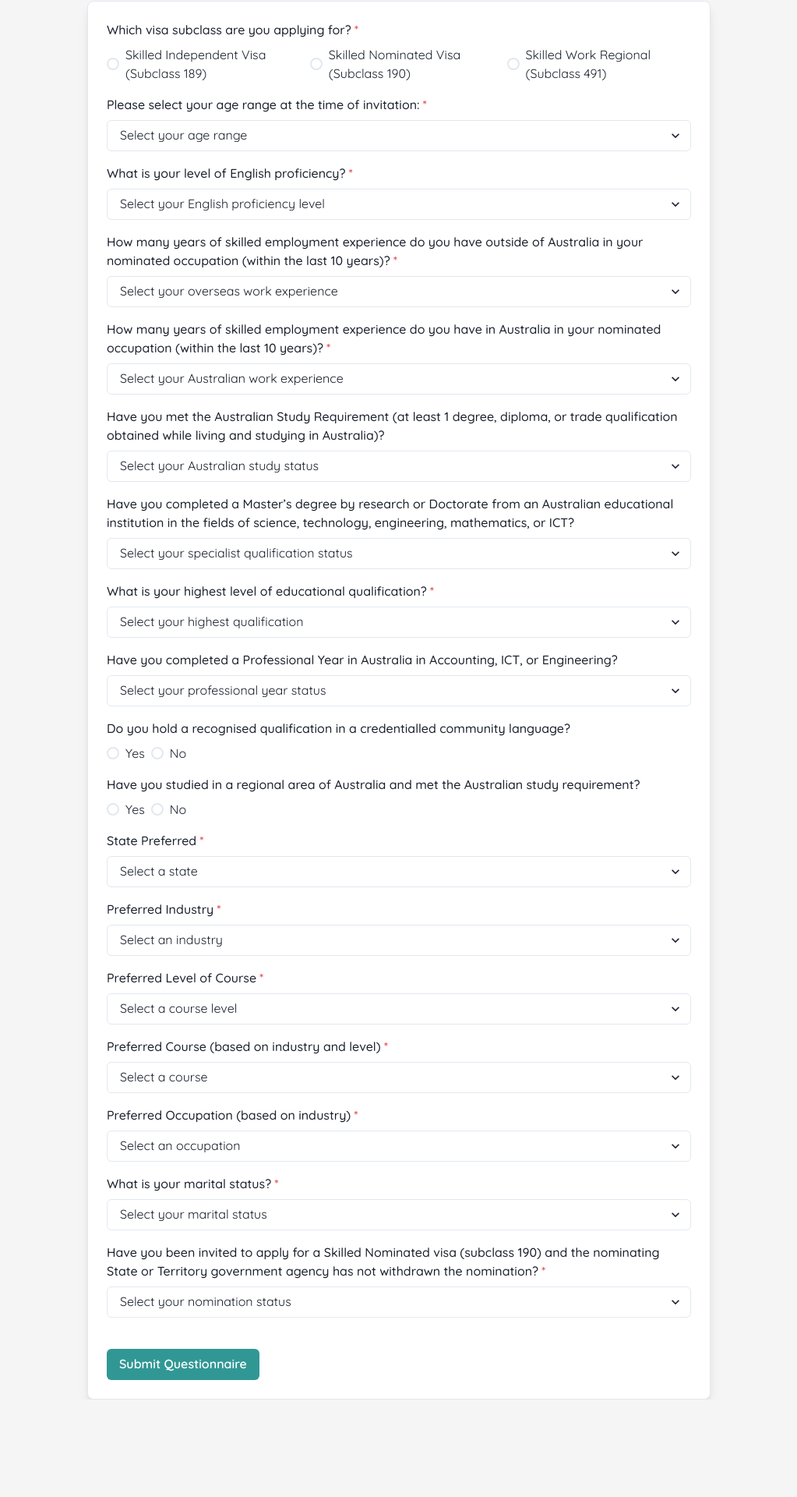
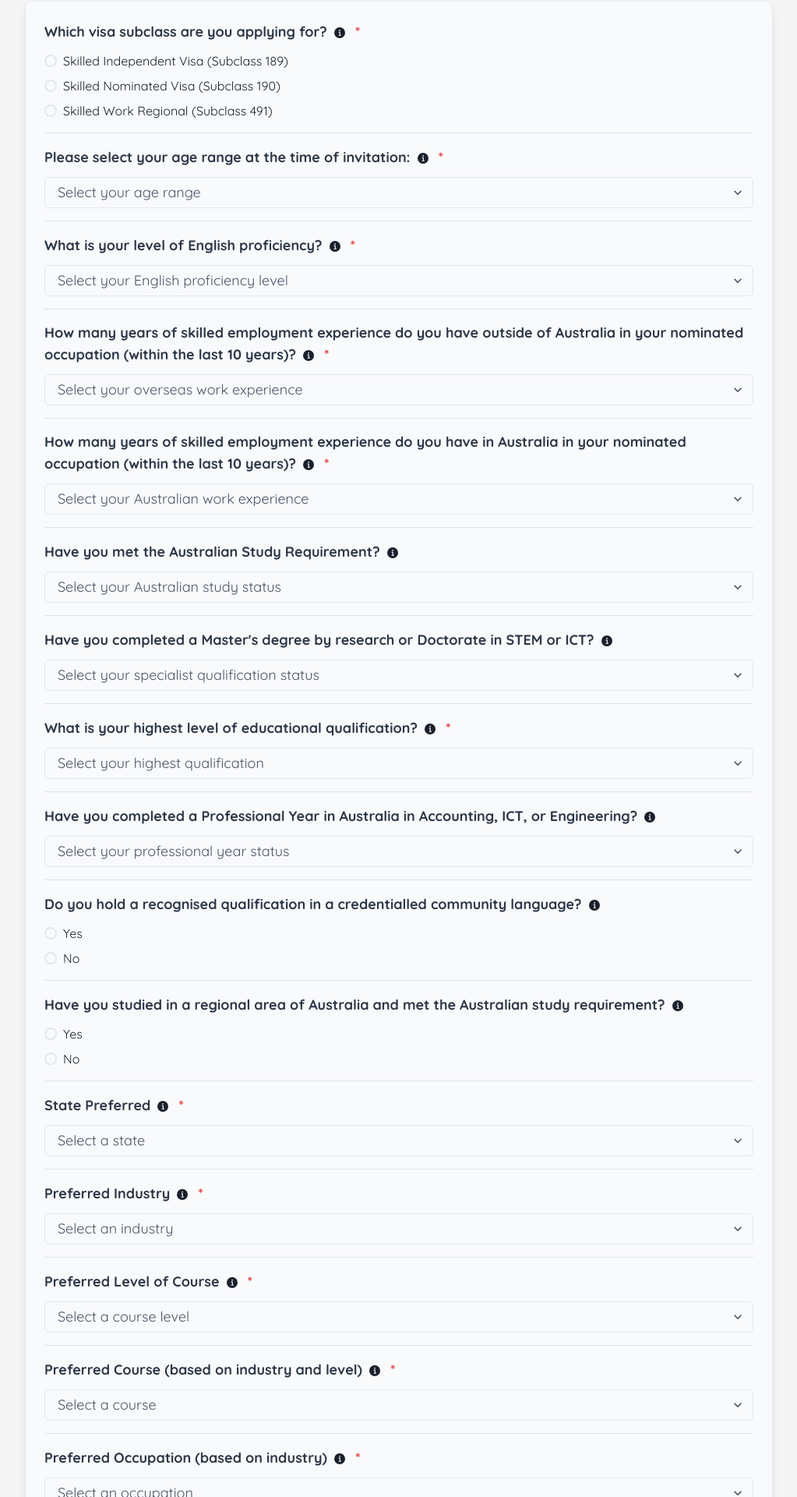
Before and after one commit to chaoskid/easyresi, a React (Create React App) app in the folder frontend/: page /questionnaire in a window 1280 px wide. Shown: the part 131-2051 px from the top of the page at 78% size, without its empty margins (128-1151 px from the left). Before the commit the page ends 1926 px from the top, so only its background shows below. Built offline with nearby package versions, Linux system fonts and the light colour scheme.

Commit message:
Enhanced questionnaire layout, font size, background, and added info tooltips.

```diff
--- a/frontend/package.json
+++ b/frontend/package.json
@@ -3,6 +3,7 @@
   "version": "0.1.0",
   "private": true,
   "dependencies": {
+    "@chakra-ui/icons": "^2.2.4",
     "@chakra-ui/react": "^2.8.2",
     "@emotion/react": "^11.13.3",
     "@emotion/styled": "^11.13.0",
--- a/frontend/src/pages/questionnaire.js
+++ b/frontend/src/pages/questionnaire.js
@@ -2,12 +2,12 @@ import React, { useState } from "react";
 import '../index.css';
 import axios from '../axiosConfig';  // Assuming axios is configured for API requests
 import {
-  Box, FormControl, FormLabel, Select, RadioGroup, Radio, Button, Stack
+  Box, FormControl, FormLabel, Select, RadioGroup, Radio, Button, Stack, Tooltip, IconButton, Divider
 } from '@chakra-ui/react';
+import { InfoIcon } from '@chakra-ui/icons';  // Import the info icon for tooltips
 import Navbar from '../components/Navbar';
 
 const Questionnaire = () => {
-  // Form states
   const [visaType, setVisaType] = useState('');
   const [formData, setFormData] = useState({});
   const [preferredIndustry, setPreferredIndustry] = useState('');
@@ -21,11 +21,6 @@ const Questionnaire = () => {
     } catch (error) {
       console.error('Error:', error);
     }
-
-    // Debugging output to the console
-    console.log({
-      formData,
-    });
   };
 
   // Function to update form data state
@@ -38,65 +33,88 @@ const Questionnaire = () => {
 
   return (
     <>
-    <Navbar />
+      <Navbar />
       {/* Form Container */}
-      <Box maxW="800px" mx="auto" mt={8} p={6} borderWidth="1px" borderRadius="lg" boxShadow="lg" bg="white">
+      <Box maxW="75%" mx="auto" mt={8} p={6} borderWidth="1px" borderRadius="lg" boxShadow="lg" bg="#F9FAFC" borderColor="#E2E8F0">
         <form onSubmit={handleFormSubmit}>
 
           {/* Visa Subclass Selection */}
           <FormControl isRequired mb={4}>
-            <FormLabel>Which visa subclass are you applying for?</FormLabel>
-            <RadioGroup
-              onChange={(value) => {
-                setVisaType(value);         // Update visaType state
-                updateFormData("visaType", value); // Update form data
-                }}
-              value={visaType}
-            >
-              <Stack direction="row">
-                <Radio value="189">Skilled Independent Visa (Subclass 189)</Radio>
-                <Radio value="190">Skilled Nominated Visa (Subclass 190)</Radio>
-                <Radio value="491">Skilled Work Regional (Subclass 491)</Radio>
+            <FormLabel fontWeight="bold" fontSize="lg" color="gray.700">
+              Which visa subclass are you applying for?
+              <Tooltip label="Select the visa category you are applying for." fontSize="md">
+                <IconButton variant="ghost" aria-label="Info" icon={<InfoIcon />} size="sm" />
+              </Tooltip>
+            </FormLabel>
+            <RadioGroup onChange={(value) => { setVisaType(value); updateFormData("visaType", value); }} value={visaType}>
+              <Stack direction="column">
+                <Radio value="189" fontSize="lg" color="gray.600">Skilled Independent Visa (Subclass 189)</Radio>
+                <Radio value="190" fontSize="lg" color="gray.600">Skilled Nominated Visa (Subclass 190)</Radio>
+                <Radio value="491" fontSize="lg" color="gray.600">Skilled Work Regional (Subclass 491)</Radio>
               </Stack>
             </RadioGroup>
           </FormControl>
+          <Divider my={4} borderColor="gray.300" />
 
           {/* Age Selection */}
           <FormControl isRequired mb={4}>
-            <FormLabel>Please select your age range at the time of invitation:</FormLabel>
-            <Select placeholder="Select your age range" onChange={(e) => updateFormData("age", e.target.value)}>
+            <FormLabel fontWeight="bold" fontSize="lg" color="gray.700">
+              Please select your age range at the time of invitation:
+              <Tooltip label="Your age range when you receive your invitation." fontSize="md">
+                <IconButton variant="ghost" aria-label="Info" icon={<InfoIcon />} size="sm" />
+              </Tooltip>
+            </FormLabel>
+            <Select placeholder="Select your age range" onChange={(e) => updateFormData("age", e.target.value)} fontSize="lg" color="gray.600">
               <option value="18-25">At least 18 but less than 25 years</option>
               <option value="25-33">At least 25 but less than 33 years</option>
               <option value="33-40">At least 33 but less than 40 years</option>
               <option value="40-45">At least 40 but less than 45 years</option>
             </Select>
           </FormControl>
+          <Divider my={4} borderColor="gray.300" />
 
           {/* English Proficiency */}
           <FormControl isRequired mb={4}>
-            <FormLabel>What is your level of English proficiency?</FormLabel>
-            <Select placeholder="Select your English proficiency level" onChange={(e) => updateFormData("englishProficiency", e.target.value)}>
+            <FormLabel fontWeight="bold" fontSize="lg" color="gray.700">
+              What is your level of English proficiency?
+              <Tooltip label="Select the level of English proficiency you possess." fontSize="md">
+                <IconButton variant="ghost" aria-label="Info" icon={<InfoIcon />} size="sm" />
+              </Tooltip>
+            </FormLabel>
+            <Select placeholder="Select your English proficiency level" onChange={(e) => updateFormData("englishProficiency", e.target.value)} fontSize="lg" color="gray.600">
               <option value="competent">Competent English</option>
               <option value="proficient">Proficient English</option>
               <option value="superior">Superior English</option>
             </Select>
           </FormControl>
+          <Divider my={4} borderColor="gray.300" />
 
           {/* Overseas Skilled Employment Experience */}
           <FormControl isRequired mb={4}>
-            <FormLabel>How many years of skilled employment experience do you have outside of Australia in your nominated occupation (within the last 10 years)?</FormLabel>
-            <Select placeholder="Select your overseas work experience" onChange={(e) => updateFormData("overseasExperience", e.target.value)}>
+            <FormLabel fontWeight="bold" fontSize="lg" color="gray.700">
+              How many years of skilled employment experience do you have outside of Australia in your nominated occupation (within the last 10 years)?
+              <Tooltip label="Enter the number of years of skilled employment experience outside Australia." fontSize="md">
+                <IconButton variant="ghost" aria-label="Info" icon={<InfoIcon />} size="sm" />
+              </Tooltip>
+            </FormLabel>
+            <Select placeholder="Select your overseas work experience" onChange={(e) => updateFormData("overseasExperience", e.target.value)} fontSize="lg" color="gray.600">
               <option value="0">Less than 3 years</option>
               <option value="3-5">At least 3 but less than 5 years</option>
               <option value="5-8">At least 5 but less than 8 years</option>
               <option value="8+">At least 8 years</option>
             </Select>
           </FormControl>
+          <Divider my={4} borderColor="gray.300" />
 
           {/* Australian Skilled Employment Experience */}
           <FormControl isRequired mb={4}>
-            <FormLabel>How many years of skilled employment experience do you have in Australia in your nominated occupation (within the last 10 years)?</FormLabel>
-            <Select placeholder="Select your Australian work experience" onChange={(e) => updateFormData("australiaExperience", e.target.value)}>
+            <FormLabel fontWeight="bold" fontSize="lg" color="gray.700">
+              How many years of skilled employment experience do you have in Australia in your nominated occupation (within the last 10 years)?
+              <Tooltip label="Enter the number of years of skilled employment experience in Australia." fontSize="md">
+                <IconButton variant="ghost" aria-label="Info" icon={<InfoIcon />} size="sm" />
+              </Tooltip>
+            </FormLabel>
+            <Select placeholder="Select your Australian work experience" onChange={(e) => updateFormData("australiaExperience", e.target.value)} fontSize="lg" color="gray.600">
               <option value="0">Less than 1 year</option>
               <option value="1-3">At least 1 but less than 3 years</option>
               <option value="3-5">At least 3 but less than 5 years</option>
@@ -104,71 +122,113 @@ const Questionnaire = () => {
               <option value="8+">At least 8 years</option>
             </Select>
           </FormControl>
+          <Divider my={4} borderColor="gray.300" />
 
           {/* Australian Study Requirement */}
           <FormControl mb={4}>
-            <FormLabel>Have you met the Australian Study Requirement (at least 1 degree, diploma, or trade qualification obtained while living and studying in Australia)?</FormLabel>
-            <Select placeholder="Select your Australian study status" onChange={(e) => updateFormData("australianStudy", e.target.value)}>
+            <FormLabel fontWeight="bold" fontSize="lg" color="gray.700">
+              Have you met the Australian Study Requirement?
+              <Tooltip label="Do you have at least 1 degree, diploma, or trade qualification from Australia?" fontSize="md">
+                <IconButton variant="ghost" aria-label="Info" icon={<InfoIcon />} size="sm" />
+              </Tooltip>
+            </FormLabel>
+            <Select placeholder="Select your Australian study status" onChange={(e) => updateFormData("australianStudy", e.target.value)} fontSize="lg" color="gray.600">
               <option value="yes">Yes</option>
               <option value="no">No</option>
             </Select>
           </FormControl>
+          <Divider my={4} borderColor="gray.300" />
 
           {/* Specialist Education Qualification */}
           <FormControl mb={4}>
-            <FormLabel>Have you completed a Master’s degree by research or Doctorate from an Australian educational institution in the fields of science, technology, engineering, mathematics, or ICT?</FormLabel>
-            <Select placeholder="Select your specialist qualification status" onChange={(e) => updateFormData("specialistEducation", e.target.value)}>
+            <FormLabel fontWeight="bold" fontSize="lg" color="gray.700">
+              Have you completed a Master's degree by research or Doctorate in STEM or ICT?
+              <Tooltip label="Select if you've completed advanced degrees in Australia in the STEM or ICT fields." fontSize="md">
+                <IconButton variant="ghost" aria-label="Info" icon={<InfoIcon />} size="sm" />
+              </Tooltip>
+            </FormLabel>
+            <Select placeholder="Select your specialist qualification status" onChange={(e) => updateFormData("specialistEducation", e.target.value)} fontSize="lg" color="gray.600">
               <option value="yes">Yes</option>
               <option value="no">No</option>
             </Select>
           </FormControl>
+          <Divider my={4} borderColor="gray.300" />
 
           {/* Educational Qualification */}
           <FormControl isRequired mb={4}>
-            <FormLabel>What is your highest level of educational qualification?</FormLabel>
-            <Select placeholder="Select your highest qualification" onChange={(e) => updateFormData("education", e.target.value)}>
+            <FormLabel fontWeight="bold" fontSize="lg" color="gray.700">
+              What is your highest level of educational qualification?
+              <Tooltip label="Select the highest level of educational qualification you possess." fontSize="md">
+                <IconButton variant="ghost" aria-label="Info" icon={<InfoIcon />} size="sm" />
+              </Tooltip>
+            </FormLabel>
+            <Select placeholder="Select your highest qualification" onChange={(e) => updateFormData("education", e.target.value)} fontSize="lg" color="gray.600">
               <option value="phd">Doctorate (PhD or a Masters Degree by Research)</option>
               <option value="bachelor">Masters Degree by Coursework or a Bachelor’s Degree</option>
               <option value="diploma">Diploma/Trade Qualification</option>
               <option value="qualification">Qualification for Nominated Skilled Occupation</option>
             </Select>
           </FormControl>
+          <Divider my={4} borderColor="gray.300" />
 
           {/* Professional Year in Australia */}
           <FormControl mb={4}>
-            <FormLabel>Have you completed a Professional Year in Australia in Accounting, ICT, or Engineering?</FormLabel>
-            <Select placeholder="Select your professional year status" onChange={(e) => updateFormData("professionalYear", e.target.value)}>
+            <FormLabel fontWeight="bold" fontSize="lg" color="gray.700">
+              Have you completed a Professional Year in Australia in Accounting, ICT, or Engineering?
+              <Tooltip label="Have you completed a Professional Year in Australia in one of the fields?" fontSize="md">
+                <IconButton variant="ghost" aria-label="Info" icon={<InfoIcon />} size="sm" />
+              </Tooltip>
+            </FormLabel>
+            <Select placeholder="Select your professional year status" onChange={(e) => updateFormData("professionalYear", e.target.value)} fontSize="lg" color="gray.600">
               <option value="yes">Yes</option>
               <option value="no">No</option>
             </Select>
           </FormControl>
+          <Divider my={4} borderColor="gray.300" />
 
           {/* Credentialled Community Language */}
           <FormControl mb={4}>
-            <FormLabel>Do you hold a recognised qualification in a credentialled community language?</FormLabel>
+            <FormLabel fontWeight="bold" fontSize="lg" color="gray.700">
+              Do you hold a recognised qualification in a credentialled community language?
+              <Tooltip label="Select whether you hold a recognised credentialled community language qualification." fontSize="md">
+                <IconButton variant="ghost" aria-label="Info" icon={<InfoIcon />} size="sm" />
+              </Tooltip>
+            </FormLabel>
             <RadioGroup onChange={(value) => updateFormData("communityLanguage", value)}>
-              <Stack direction="row">
-                <Radio value="yes">Yes</Radio>
-                <Radio value="no">No</Radio>
+              <Stack direction="column">
+                <Radio value="yes" fontSize="lg" color="gray.600">Yes</Radio>
+                <Radio value="no" fontSize="lg" color="gray.600">No</Radio>
               </Stack>
             </RadioGroup>
           </FormControl>
+          <Divider my={4} borderColor="gray.300" />
 
           {/* Study in Regional Australia */}
           <FormControl mb={4}>
-            <FormLabel>Have you studied in a regional area of Australia and met the Australian study requirement?</FormLabel>
+            <FormLabel fontWeight="bold" fontSize="lg" color="gray.700">
+              Have you studied in a regional area of Australia and met the Australian study requirement?
+              <Tooltip label="Select whether you have studied in a regional area of Australia." fontSize="md">
+                <IconButton variant="ghost" aria-label="Info" icon={<InfoIcon />} size="sm" />
+              </Tooltip>
+            </FormLabel>
             <RadioGroup onChange={(value) => updateFormData("regionalStudy", value)}>
-              <Stack direction="row">
-                <Radio value="yes">Yes</Radio>
-                <Radio value="no">No</Radio>
+              <Stack direction="column">
+                <Radio value="yes" fontSize="lg" color="gray.600">Yes</Radio>
+                <Radio value="no" fontSize="lg" color="gray.600">No</Radio>
               </Stack>
             </RadioGroup>
           </FormControl>
+          <Divider my={4} borderColor="gray.300" />
 
           {/* State Preferred */}
           <FormControl isRequired mb={4}>
-            <FormLabel>State Preferred</FormLabel>
-            <Select placeholder="Select a state" onChange={(e) => updateFormData("statePreferred", e.target.value)}>
+            <FormLabel fontWeight="bold" fontSize="lg" color="gray.700">
+              State Preferred
+              <Tooltip label="Select your preferred state in Australia." fontSize="md">
+                <IconButton variant="ghost" aria-label="Info" icon={<InfoIcon />} size="sm" />
+              </Tooltip>
+            </FormLabel>
+            <Select placeholder="Select a state" onChange={(e) => updateFormData("statePreferred", e.target.value)} fontSize="lg" color="gray.600">
               <option value="NSW">New South Wales</option>
               <option value="VIC">Victoria</option>
               <option value="QLD">Queensland</option>
@@ -179,16 +239,17 @@ const Questionnaire = () => {
               <option value="NT">Northern Territory</option>
             </Select>
           </FormControl>
+          <Divider my={4} borderColor="gray.300" />
 
           {/* Preferred Industry */}
           <FormControl isRequired mb={4}>
-            <FormLabel>Preferred Industry</FormLabel>
-            <Select placeholder="Select an industry"
-              onChange={(e) => {
-              setPreferredIndustry(e.target.value) ;
-              updateFormData("preferredIndustry", e.target.value)
-              }}
-            >
+            <FormLabel fontWeight="bold" fontSize="lg" color="gray.700">
+              Preferred Industry
+              <Tooltip label="Select your preferred industry." fontSize="md">
+                <IconButton variant="ghost" aria-label="Info" icon={<InfoIcon />} size="sm" />
+              </Tooltip>
+            </FormLabel>
+            <Select placeholder="Select an industry" onChange={(e) => { setPreferredIndustry(e.target.value); updateFormData("preferredIndustry", e.target.value) }} fontSize="lg" color="gray.600">
               <option value="business">Business</option>
               <option value="it">IT</option>
               <option value="education">Education</option>
@@ -196,21 +257,33 @@ const Questionnaire = () => {
               <option value="healthcare">Healthcare</option>
             </Select>
           </FormControl>
+          <Divider my={4} borderColor="gray.300" />
 
           {/* Preferred Level of Course */}
           <FormControl isRequired mb={4}>
-            <FormLabel>Preferred Level of Course</FormLabel>
-            <Select placeholder="Select a course level" onChange={(e) => updateFormData("courseLevel", e.target.value)}>
+            <FormLabel fontWeight="bold" fontSize="lg" color="gray.700">
+              Preferred Level of Course
+              <Tooltip label="Select the level of course you want to pursue." fontSize="md">
+                <IconButton variant="ghost" aria-label="Info" icon={<InfoIcon />} size="sm" />
+              </Tooltip>
+            </FormLabel>
+            <Select placeholder="Select a course level" onChange={(e) => updateFormData("courseLevel", e.target.value)} fontSize="lg" color="gray.600">
               <option value="masters">Masters</option>
               <option value="bachelors">Bachelors</option>
               <option value="diploma">Diploma</option>
             </Select>
           </FormControl>
+          <Divider my={4} borderColor="gray.300" />
 
           {/* Preferred Course */}
           <FormControl isRequired mb={4}>
-            <FormLabel>Preferred Course (based on industry and level)</FormLabel>
-            <Select placeholder="Select a course" onChange={(e) => updateFormData("preferredCourse", e.target.value)}>
+            <FormLabel fontWeight="bold" fontSize="lg" color="gray.700">
+              Preferred Course (based on industry and level)
+              <Tooltip label="Select the preferred course based on the industry." fontSize="md">
+                <IconButton variant="ghost" aria-label="Info" icon={<InfoIcon />} size="sm" />
+              </Tooltip>
+            </FormLabel>
+            <Select placeholder="Select a course" onChange={(e) => updateFormData("preferredCourse", e.target.value)} fontSize="lg" color="gray.600">
               {preferredIndustry === 'business' && <option value="accounting">Accounting</option>}
               {preferredIndustry === 'it' && <option value="softwareEngineering">Software Engineering</option>}
               {preferredIndustry === 'education' && <option value="teaching">Teaching</option>}
@@ -218,11 +291,17 @@ const Questionnaire = () => {
               {preferredIndustry === 'healthcare' && <option value="nursing">Nursing</option>}
             </Select>
           </FormControl>
+          <Divider my={4} borderColor="gray.300" />
 
           {/* Preferred Occupation */}
           <FormControl isRequired mb={4}>
-            <FormLabel>Preferred Occupation (based on industry)</FormLabel>
-            <Select placeholder="Select an occupation" onChange={(e) => updateFormData("preferredOccupation", e.target.value)}>
+            <FormLabel fontWeight="bold" fontSize="lg" color="gray.700">
+              Preferred Occupation (based on industry)
+              <Tooltip label="Select your preferred occupation." fontSize="md">
+                <IconButton variant="ghost" aria-label="Info" icon={<InfoIcon />} size="sm" />
+              </Tooltip>
+            </FormLabel>
+            <Select placeholder="Select an occupation" onChange={(e) => updateFormData("preferredOccupation", e.target.value)} fontSize="lg" color="gray.600">
               {preferredIndustry === 'business' && <option value="263112">Business Analyst</option>}
               {preferredIndustry === 'it' && <option value="263112">Software Developer</option>}
               {preferredIndustry === 'education' && <option value="263112">Teacher</option>}
@@ -230,21 +309,33 @@ const Questionnaire = () => {
               {preferredIndustry === 'healthcare' && <option value="263112">Nurse</option>}
             </Select>
           </FormControl>
+          <Divider my={4} borderColor="gray.300" />
 
           {/* Marital Status */}
           <FormControl isRequired mb={4}>
-            <FormLabel>What is your marital status?</FormLabel>
-            <Select onChange={(e) => updateFormData("maritalStatus", e.target.value)} placeholder="Select your marital status">
+            <FormLabel fontWeight="bold" fontSize="lg" color="gray.700">
+              What is your marital status?
+              <Tooltip label="Select your current marital status." fontSize="md">
+                <IconButton variant="ghost" aria-label="Info" icon={<InfoIcon />} size="sm" />
+              </Tooltip>
+            </FormLabel>
+            <Select onChange={(e) => updateFormData("maritalStatus", e.target.value)} placeholder="Select your marital status" fontSize="lg" color="gray.600">
               <option value="single">Single or partner is an Australian citizen/ permanent resident</option>
-              <option value="married_skilled">Married and partner meets age, english and skill criteria</option>
-              <option value="married_unskilled">Married and partner has competent english</option>
+              <option value="married_skilled">Married and partner meets age, English, and skill criteria</option>
+              <option value="married_unskilled">Married and partner has competent English</option>
             </Select>
           </FormControl>
+          <Divider my={4} borderColor="gray.300" />
 
           {/* Nomination */}
           <FormControl isRequired mb={4}>
-            <FormLabel>Have you been invited to apply for a Skilled Nominated visa (subclass 190) and the nominating State or Territory government agency has not withdrawn the nomination?</FormLabel>
-            <Select onChange={(e) => updateFormData("nomination", e.target.value)} placeholder="Select your nomination status">
+            <FormLabel fontWeight="bold" fontSize="lg" color="gray.700">
+              Have you been invited to apply for a Skilled Nominated visa (subclass 190)?
+              <Tooltip label="Select whether you've received an invitation for subclass 190." fontSize="md">
+                <IconButton variant="ghost" aria-label="Info" icon={<InfoIcon />} size="sm" />
+              </Tooltip>
+            </FormLabel>
+            <Select onChange={(e) => updateFormData("nomination", e.target.value)} placeholder="Select your nomination status" fontSize="lg" color="gray.600">
               <option value="yes">Yes</option>
               <option value="no">No</option>
             </Select>
```
Also changed, not shown: 1 other file (tests, documents, lock files or other folders).
